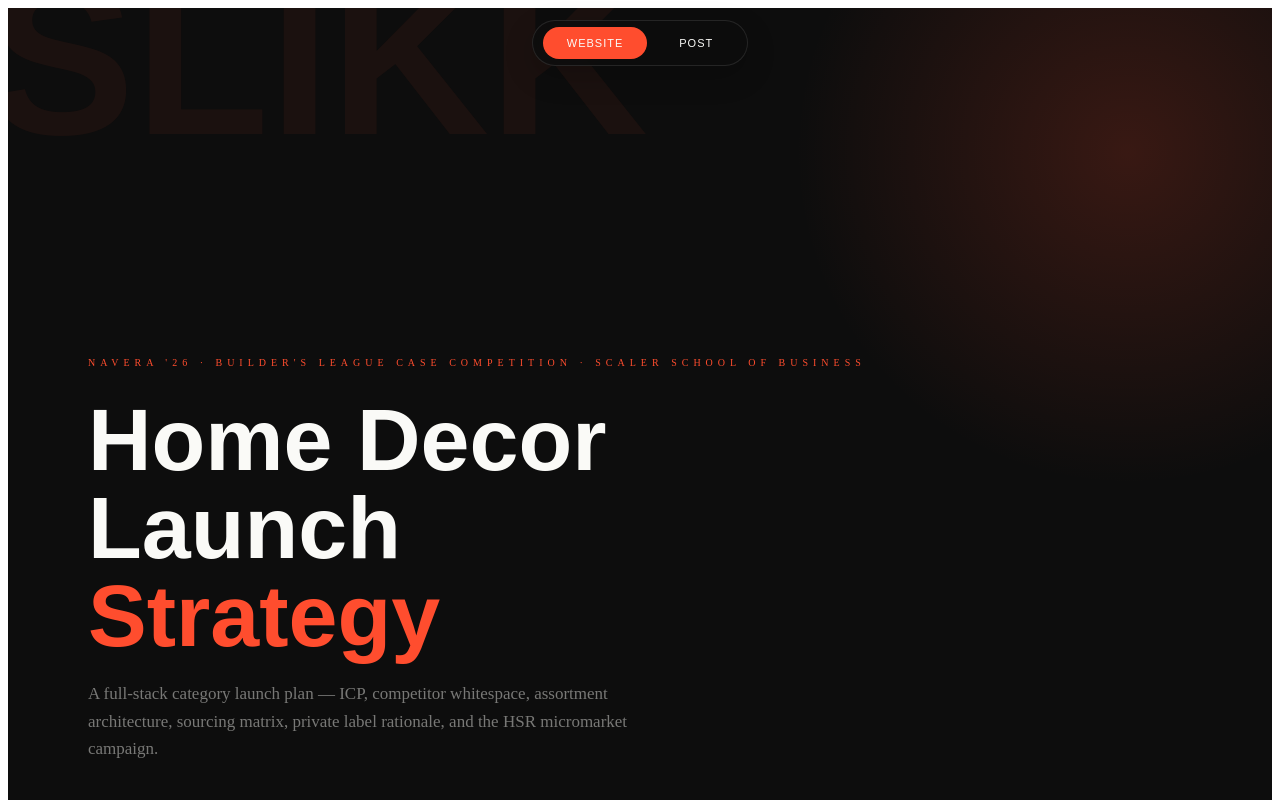
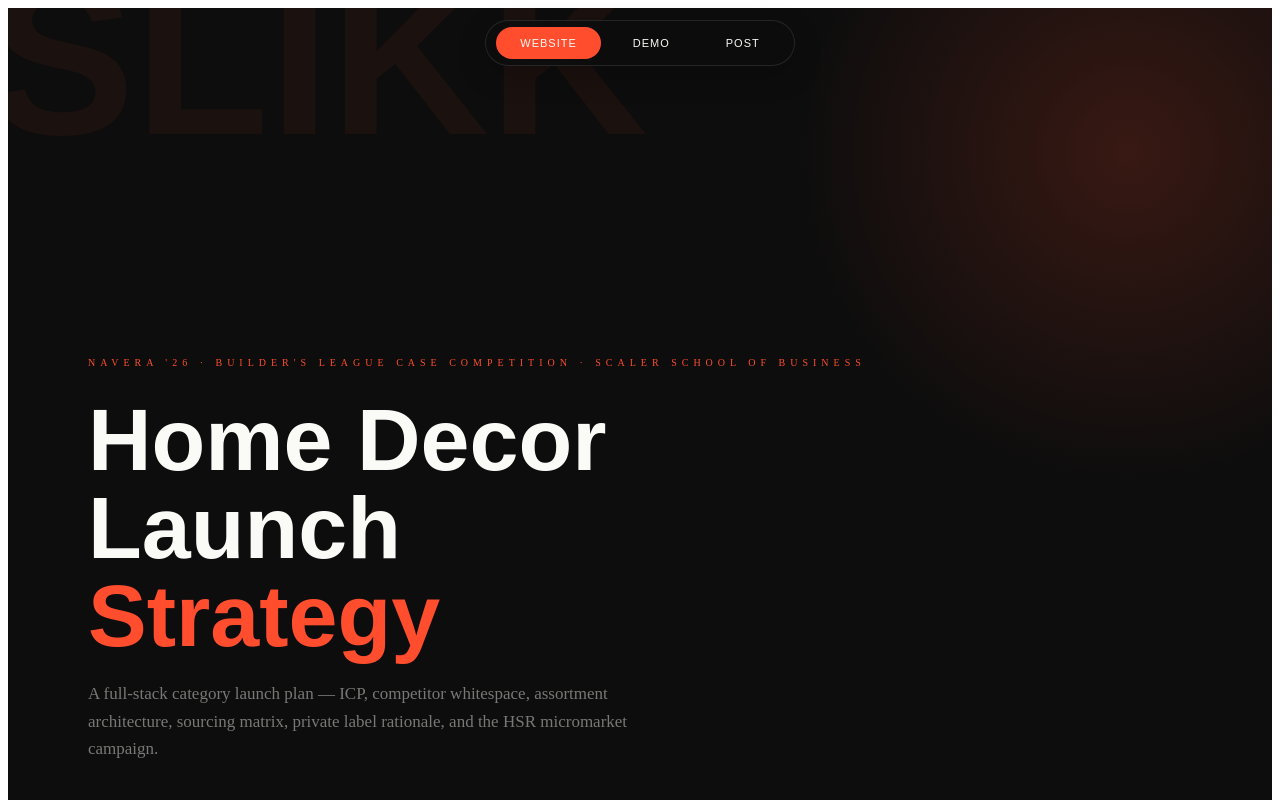
Before and after one commit to Ashu8810/slikk_decor, a plain HTML site: page index.html in a window 1280 px wide. Shown: the top 800 px of the page. Drawn offline with Linux system fonts and the light colour scheme; a web font is replaced by a local one.

Commit message:
Add Demo button to navigation bar

```diff
--- a/index.html
+++ b/index.html
@@ -333,6 +333,7 @@ hr.div{border:none;border-top:2px solid var(--soft-gray);margin:52px 0;}
 <nav class="top-nav">
   <div class="nav-container">
     <a href="https://slikk-decor.vercel.app/" class="nav-link active">Website</a>
+    <a href="https://demo-slikk.vercel.app/" target="_blank" class="nav-link">Demo</a>
     <a href="https://drive.google.com/file/d/1JLjK5mFVR0CgHtlfYNGZtV_U3tA2C-00/view?usp=drivesdk" target="_blank" class="nav-link">Post</a>
   </div>
 </nav>
```
